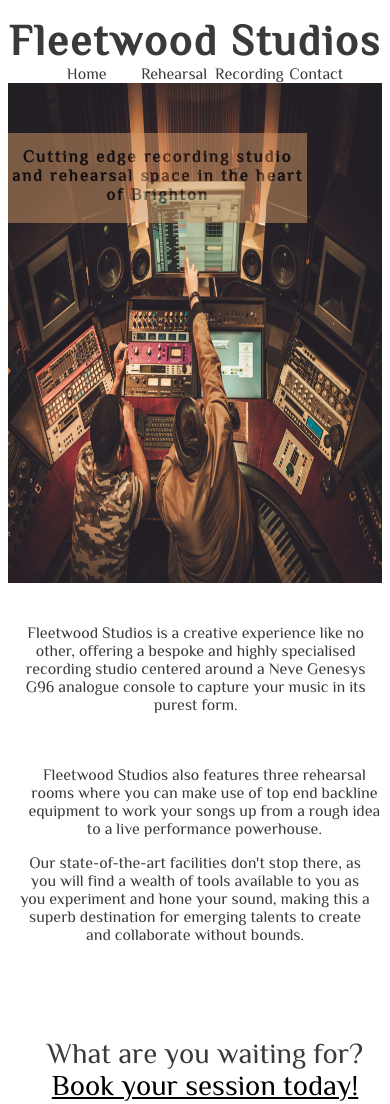
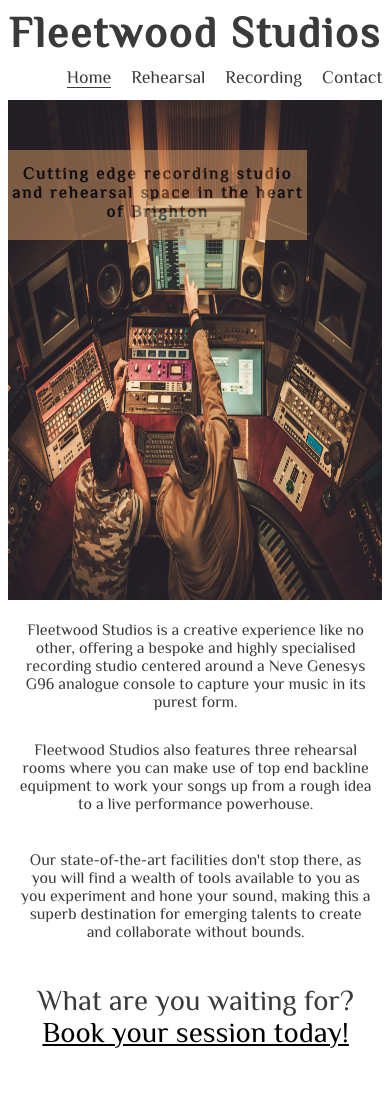
Before and after one commit to mykki92/CI_PP1_FLEETWOOD_STUDIOS, a plain HTML site: page index.html in a window 390 px wide. Shown: the top 1104 px of the page. Drawn offline with Linux system fonts and the light colour scheme.

Commit message:
Reposition nav bar and home page info boxes for screen min-width 320px and max-width 450px

```diff
--- a/assets/css/style.css
+++ b/assets/css/style.css
@@ -7,6 +7,8 @@ body {
 }
 
 /*logo and navigation*/
+
+
 #logo {
     margin: 0;
     padding: 0;
@@ -472,7 +474,7 @@ a {
 footer {
     margin-top: 5px;
     height: 100px;
-    width: 100%;
+    width: 95%;
 }
 
 .social-links {
@@ -541,12 +543,11 @@ footer {
         width: 90%;
         margin: 0 auto;
     }
-    #navbar li {
-        display: inline-block;
-        width: 25%;
-        margin: 0 auto;
-        text-align: left;
-        font-size: 100%;
+    #navbar {
+        font-size: 80%;
+        display: flex;
+        flex-direction: row-reverse;
+        justify-content: space-evenly;
     }
     #header-text {
         width: 80%;
@@ -557,29 +558,35 @@ footer {
         top: 50px;
     }
     #studio-info {
-        height: 550px;
+        height: 500px;
     }
     #info-left {
         width: 95%;
-        margin: 0 auto;
         text-align: center;
-        padding-left: 10px;
+        position: absolute;
+        left: 10px;
+        top: 0px;
+        padding-top: 0px;
     }
     #info-right {
         width: 95%;
-        margin: 0 auto;
         text-align: center;
+        position: absolute;
+        left: 10px;
+        top: 100px;
     }
     #info-center {
         width: 95%;
-        margin: 0 auto;
         text-align: center;
+        position: absolute;
+        left: 10px;
+        top: 210px;
     }
     #info-bottom {
-        width: 100%;
+        width: 95%;
         position: absolute;
         left: 10px;
-        top: 420px;
+        top: 350px;
         text-align: center;
     }
     #rehearsal-info {
@@ -838,12 +845,10 @@ footer {
         width: 90%;
         margin: 0 auto;
     }
-    #navbar li {
-        display: inline-block;
-        width: 25%;
-        margin: 0 auto;
-        text-align: left;
-        font-size: 120%;
+    #navbar {
+        display: flex;
+        flex-direction: row-reverse;
+        justify-content: space-evenly;
     }
     #header-text {
         width: 80%;
```
